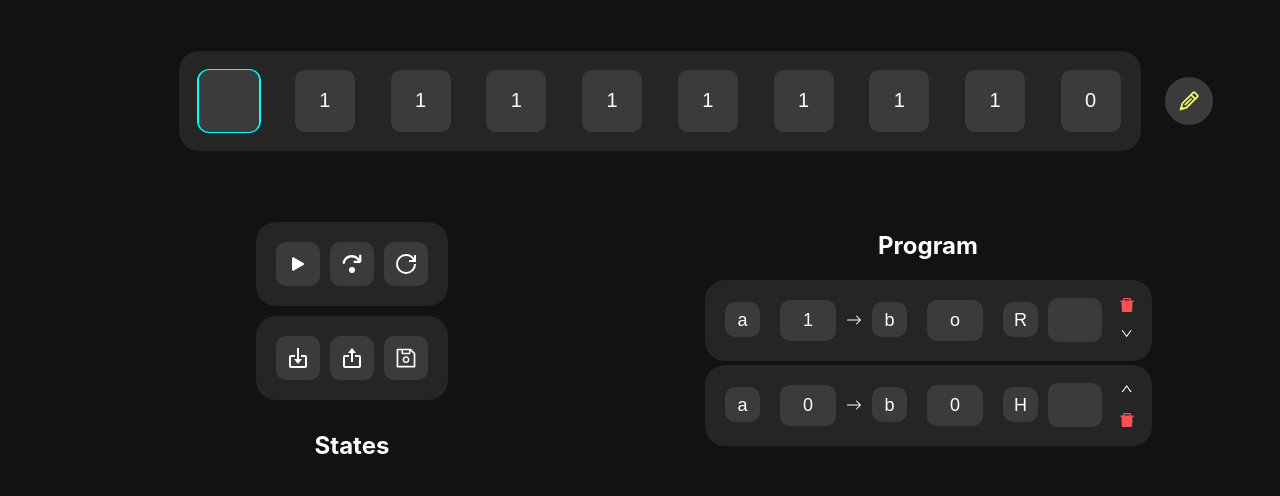
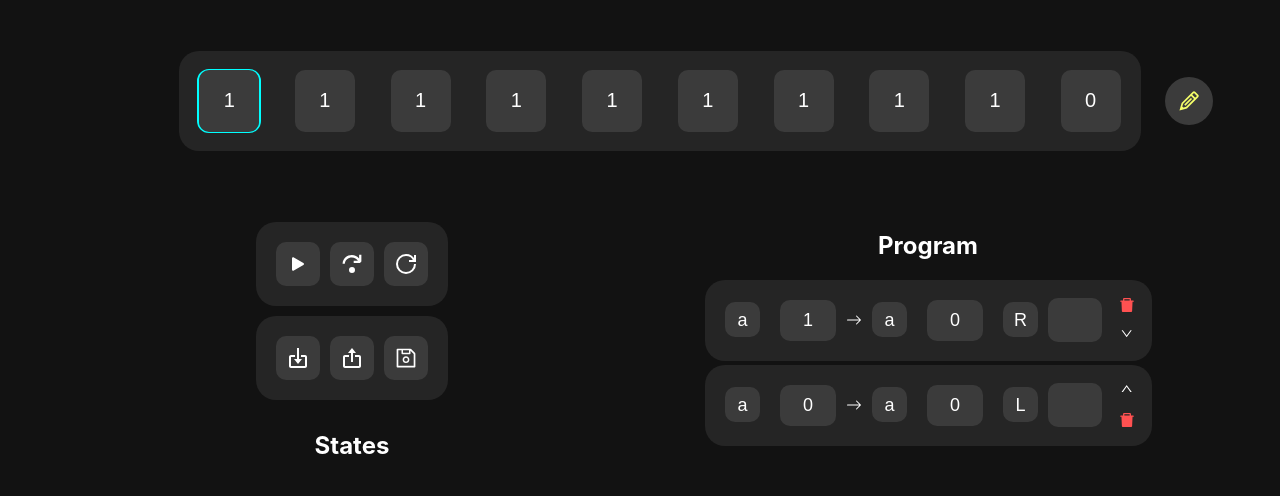
Before and after one commit to NilsGke/turingmachine, a React (Create React App) app: page / in a window 1280 px wide. Shown: the part 122-618 px from the top of the page. Built offline with nearby package versions, Linux system fonts and the light colour scheme.

Commit message:
added automatic steps

```diff
--- a/src/App.js
+++ b/src/App.js
@@ -17,7 +17,7 @@ import { AiOutlineSave } from "react-icons/ai";
 
 function App() {
     const [strip, setStrip] = useState([
-        { id: 0, letter: "" },
+        { id: 0, letter: "1" },
         { id: 1, letter: "1" },
         { id: 2, letter: "1" },
         { id: 3, letter: "1" },
@@ -35,28 +35,28 @@ function App() {
 
     const [program, setProgram] = useState([
         {
+            id: 0,
             state: 0,
             condition: "1",
             new: {
-                state: 1,
-                letter: "o",
+                state: 0,
+                letter: "0",
                 direction: "R",
             },
             note: "",
         },
         {
+            id: 1,
             state: 0,
             condition: "0",
             new: {
-                state: 1,
+                state: 0,
                 letter: "0",
-                direction: "H",
+                direction: "L",
             },
             note: "",
         },
     ]);
-
-    const [running, setRunning] = useState(false);
 
     // for inports and export i have to first clear the current states
     const [imported, setImported] = useState(null);
@@ -64,9 +64,12 @@ function App() {
     const [editMode, setEditMode] = useState(false);
 
     // controls
+    const [running, setRunning] = useState(false);
+    const [clock, setClock] = useState(null);
     const [doOneStep, setDoOneStep] = useState(false);
     const [pointerPos, setPointerPos] = useState(0);
     const [currentState, setCurrentState] = useState(0);
+    const [halt, setHalt] = useState(false);
 
     const stripRef = useRef(null);
     const programRef = useRef(null);
@@ -101,27 +104,89 @@ function App() {
     }, [program, states]);
 
     // control functions
+    // step
     useEffect(() => {
         if (!doOneStep) return;
         const letter = strip.at(pointerPos).letter;
+        const state = states.find((s) => s.id === currentState);
+
         const instructionsForState = program.filter(
             (s) => s.state === currentState
         );
-        if (instructionsForState.length === 0)
-            return toast.error(
-                `no instructions for state: ${
-                    states.find((s) => s.id === currentState).letter
-                }`,
-                {}
-            );
+        if (instructionsForState.length === 0) {
+            toast.error(`no instructions for state: "${state.letter}"`);
+            setDoOneStep(false);
+            setHalt(true);
+            return;
+        }
+
         const instructionsFitCondition = instructionsForState.filter(
             (s) => s.condition === letter
         );
-        if (instructionsFitCondition.length === 0)
-            toast(`no Step found with condition: ${letter}`, {});
+        if (instructionsFitCondition.length === 0) {
+            toast.error(`no Step found with condition: "${letter}"`, {});
+            setDoOneStep(false);
+            setHalt(true);
+            return;
+        }
+
+        if (instructionsFitCondition.length > 1)
+            toast.warn(
+                `found multiple instructions that could fulfill this case (condition: ${letter}, state: ${state.letter})`
+            );
+
+        const instruction = instructionsFitCondition.at(0);
+
+        const newStrip = strip.slice();
+        newStrip[pointerPos].letter = instruction.new.letter;
+        console.log(newStrip);
+        setStrip(newStrip);
+        setCurrentState(instruction.new.state);
+        switch (instruction.new.direction) {
+            case "L":
+                // if pointer is at very left, add new cell
+                if (pointerPos === 0) {
+                    const newStrip = strip.slice();
+                    let id = 0;
+                    while (newStrip.map((s) => s.id).includes(id)) id++;
+                    newStrip.unshift({ id, letter: "" });
+                    setStrip(newStrip);
+                } else {
+                    setPointerPos(pointerPos - 1);
+                }
+                break;
+            case "R":
+                setPointerPos(pointerPos + 1);
+                break;
+            case "H":
+                setHalt(true);
+        }
 
         setDoOneStep(false);
     }, [doOneStep]);
+
+    useEffect(() => {
+        clearInterval(clock);
+        if (halt || !running || doOneStep) {
+            setRunning(false);
+            console.warn("something went wrong");
+            return;
+        }
+        const newInterval = setInterval(() => {
+            if (halt || !running || doOneStep) {
+                setRunning(false);
+            }
+
+            step();
+        }, 500);
+        setClock(newInterval);
+        return () => clearInterval(clock);
+    }, [running]);
+
+    useEffect(() => {
+        if (halt) setRunning(false);
+        setHalt(false);
+    }, [halt]);
 
     const step = () => {
         if (!doOneStep) setDoOneStep(true);
@@ -154,7 +219,7 @@ function App() {
 
         const newProgram = [];
         const newStates = [];
-        instructions.forEach((ins) => {
+        instructions.forEach((ins, index) => {
             if (!newStates.map((s) => s.letter).includes(ins.stateName))
                 newStates.push({
                     id: newStates.length,
@@ -168,9 +233,9 @@ function App() {
                     letter: ins.new.stateName,
                     note: "",
                 });
-            console.log(newProgram);
             newProgram.push({
                 ...ins,
+                id: index,
                 state: newStates.find((s) => s.letter === ins.stateName).id,
                 new: {
                     ...ins.new,
@@ -180,7 +245,6 @@ function App() {
             });
         });
 
-        console.log(newProgram, newStates);
         setImported({ states: newStates, program: newProgram });
     };
 
@@ -229,7 +293,6 @@ function App() {
                                     newStrip[index] =
                                         newStrip[index + direction];
                                     newStrip[index + direction] = temp;
-
                                     setStrip(newStrip);
                                 }}
                                 key={cell.id}
@@ -354,7 +417,7 @@ function App() {
                 <div id="statesContainer">
                     <div id="states">
                         <h2>States</h2>
-                        <div id="list" ref={programRef}>
+                        <div id="list" ref={stateRef}>
                             {states.map((state, index) => (
                                 <State
                                     key={state.id}
--- a/src/components/Step.jsx
+++ b/src/components/Step.jsx
@@ -64,7 +64,7 @@ const Step = ({
                     onChange={(e) =>
                         change({
                             ...data,
-                            new: { ...data.new, character: e.target.value },
+                            new: { ...data.new, letter: e.target.value },
                         })
                     }
                 />
```
